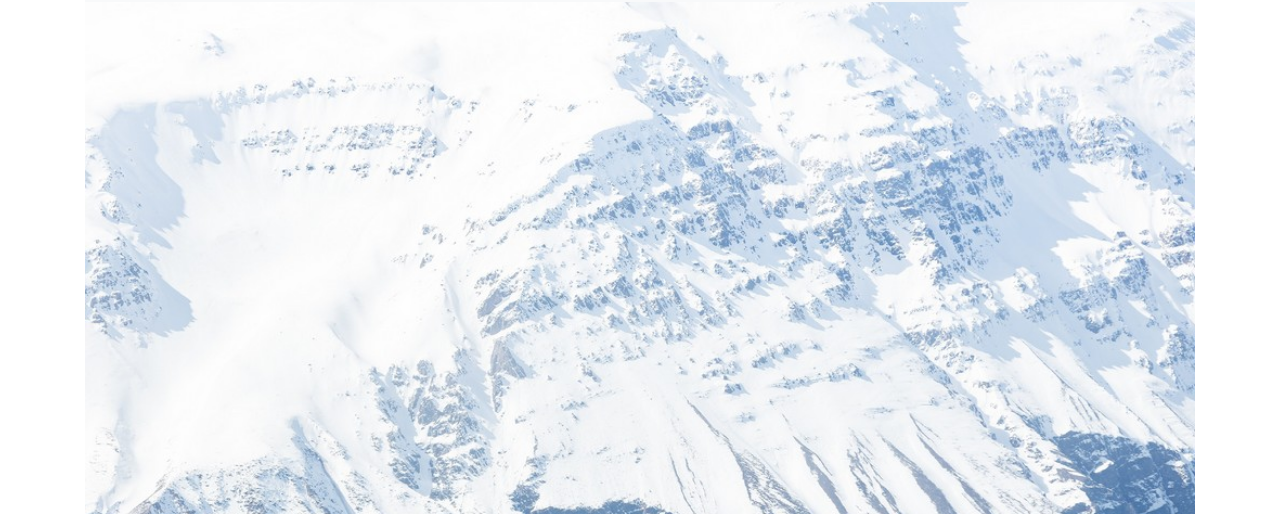
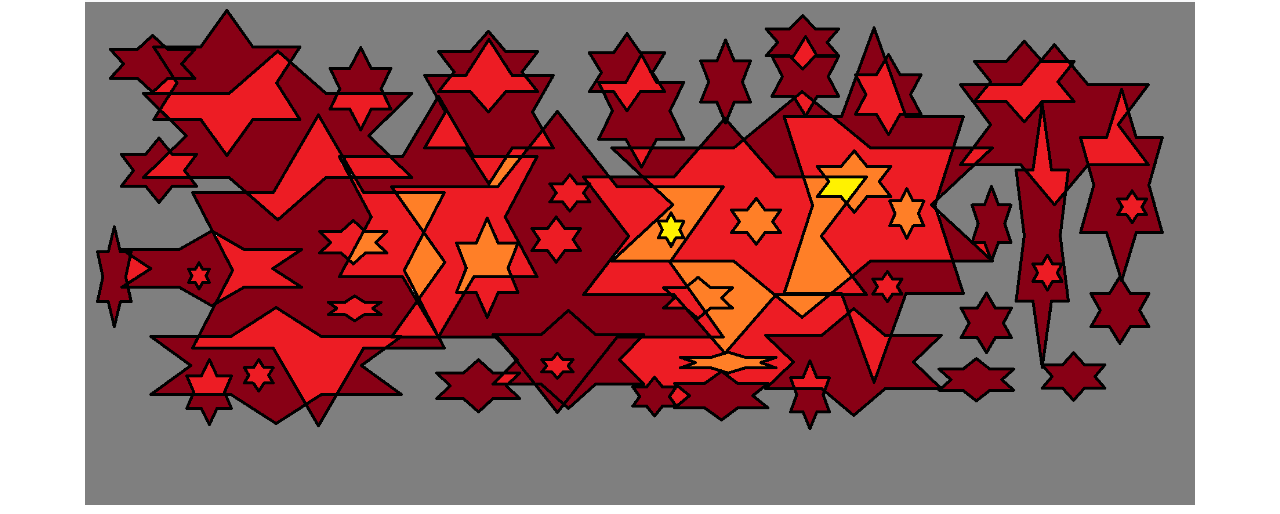
Before and after one commit to MartinVecera/osobnii, a plain HTML site: page blog.html in a window 1280 px wide. Shown: the part 54-568 px from the top of the page. Drawn offline with nearby package versions, Linux system fonts and the light colour scheme.

Commit message:
změna obrázku

```diff
--- a/blog.html
+++ b/blog.html
@@ -56,7 +56,7 @@
             <div class="row">
                 <div class="col">
 
-                    <img class="hlavni" src="images/image09.jpg" alt="moře">
+                    <img class="hlavni" src="images/vytvor.png" alt="moře">
 
                 </div>
             </div>
```
Also changed, not shown: kontakt.html (+1 -1 lines), portfolio.html (+1 -1 lines).
